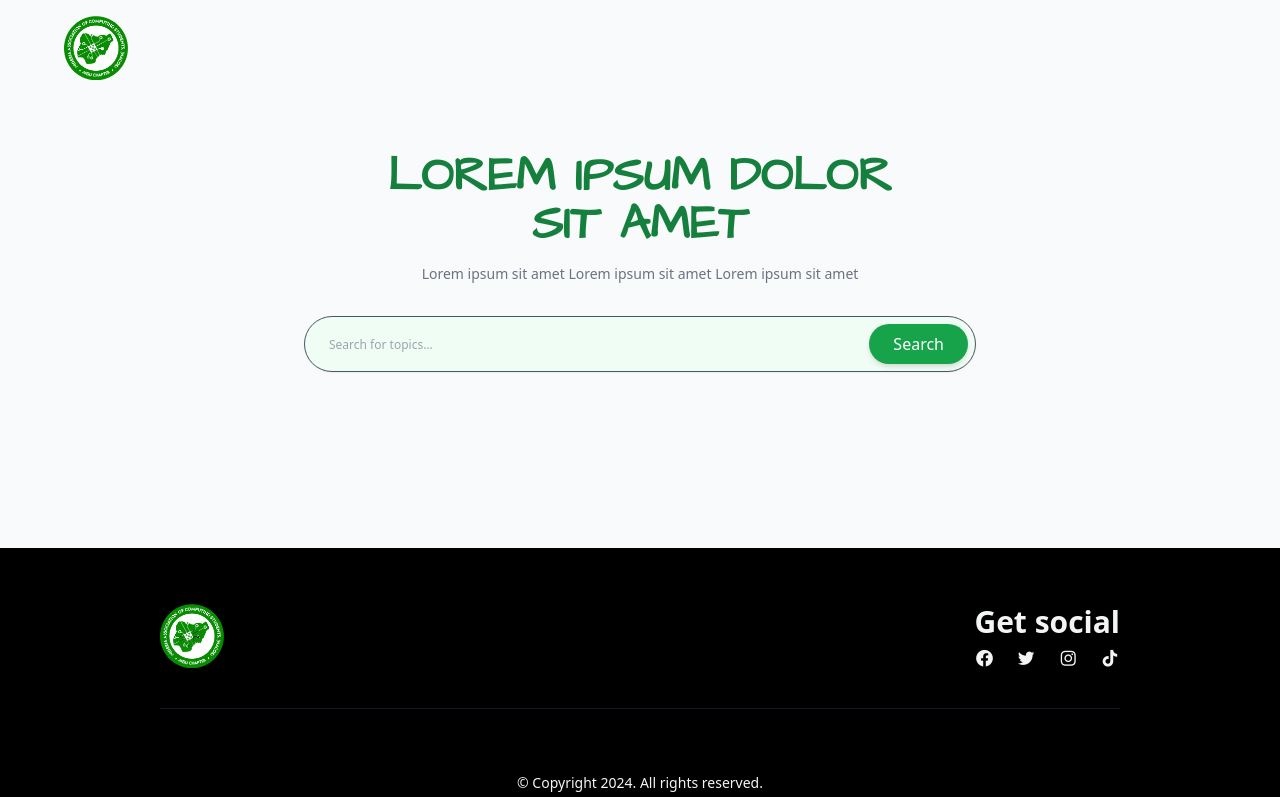
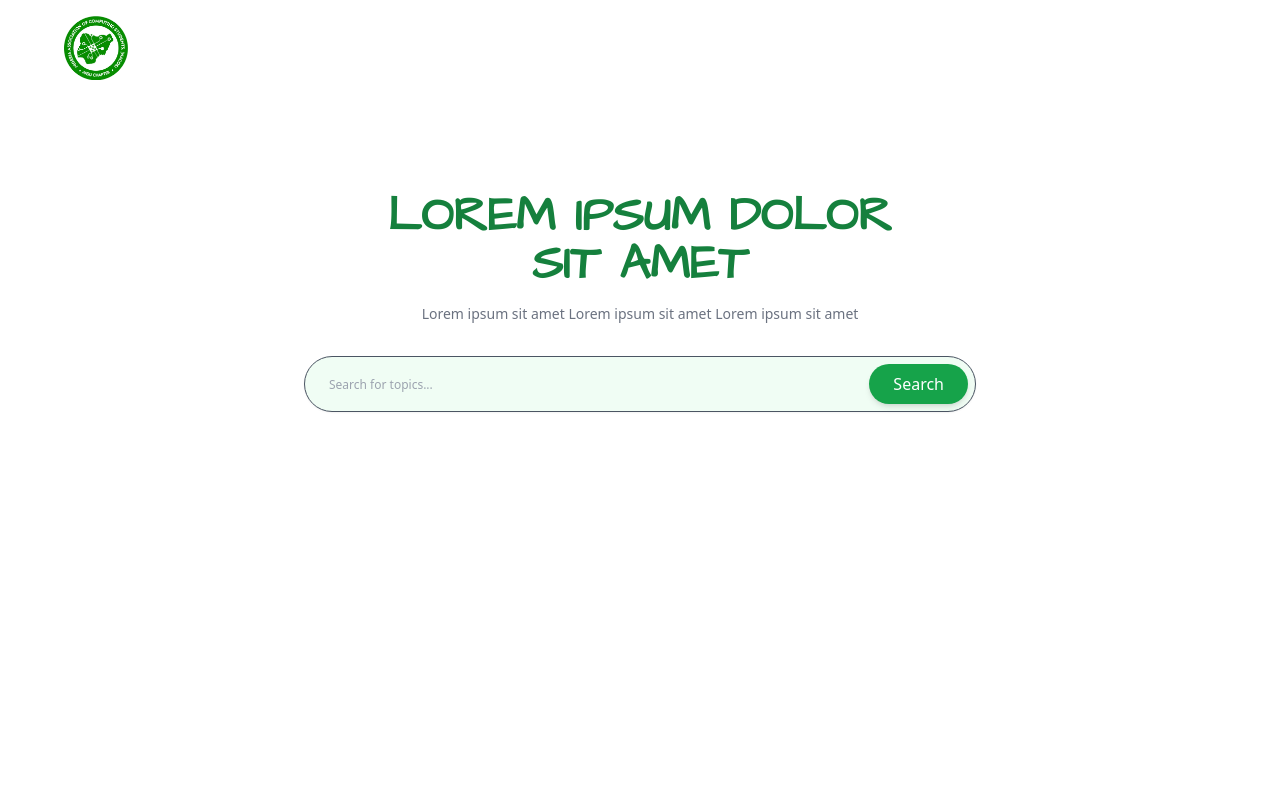
Before and after one commit to Nelkeys/Academia-2025, a website: page index.html in a window 1280 px wide. Shown: the top 797 px of the page. Drawn offline with nearby package versions, Linux system fonts and the light colour scheme.

Commit message:
fine-tune

```diff
--- a/index.html
+++ b/index.html
@@ -16,7 +16,8 @@
     <link rel="stylesheet" href="/css/style.css" />
     <title>Academia</title>
   </head>
-  <body class="bg-gray-50 text-gray-800">
+  <body class="text-gray-800">
+    <main class="h-screen">
       <!-- Header -->
       <header class="flex justify-between items-center p-4 md:px-16">
         <div>
@@ -30,7 +31,8 @@
       </header>
 
       <!-- Main Section -->
-    <main class="text-center mt-14 px-4">
+
+      <div class="text-center mt-24 px-4">
         <h1
           class="text-2xl md:text-4xl md:text-5xl font-extrabold text-green-700 mb-4 architect"
         >
@@ -40,9 +42,10 @@
         <p class="text-gray-500 text-sm">
           Lorem ipsum sit amet Lorem ipsum sit amet Lorem ipsum sit amet
         </p>
+      </div>
 
       <!-- Search Form -->
-      <form id="searchForm" class="mt-8 flex justify-center">
+      <form id="searchForm" class="mt-8 flex justify-center px-4">
         <div class="relative w-full max-w-2xl">
           <input
             type="search"
@@ -85,8 +88,7 @@
       </div> -->
     </main>
 
-
-    <footer class="mx-0 bg-black text-gray-100 px-6 md:px-40 py-14 mt-44">
+    <footer class="mx-0 bg-black text-gray-100 px-6 md:px-40 py-14">
       <div
         class="flex items-center justify-between pb-10 border-b border-gray-900 border-1"
       >
@@ -110,7 +112,6 @@
       </div>
     </footer>
 
-
     <script>
       // Handle form submission
       document
@@ -126,7 +127,5 @@
           }
         });
     </script>
-
-
   </body>
 </html>
```
Also changed, not shown: 1 other file. Lines whose indentation alone changed are shown as unchanged.
